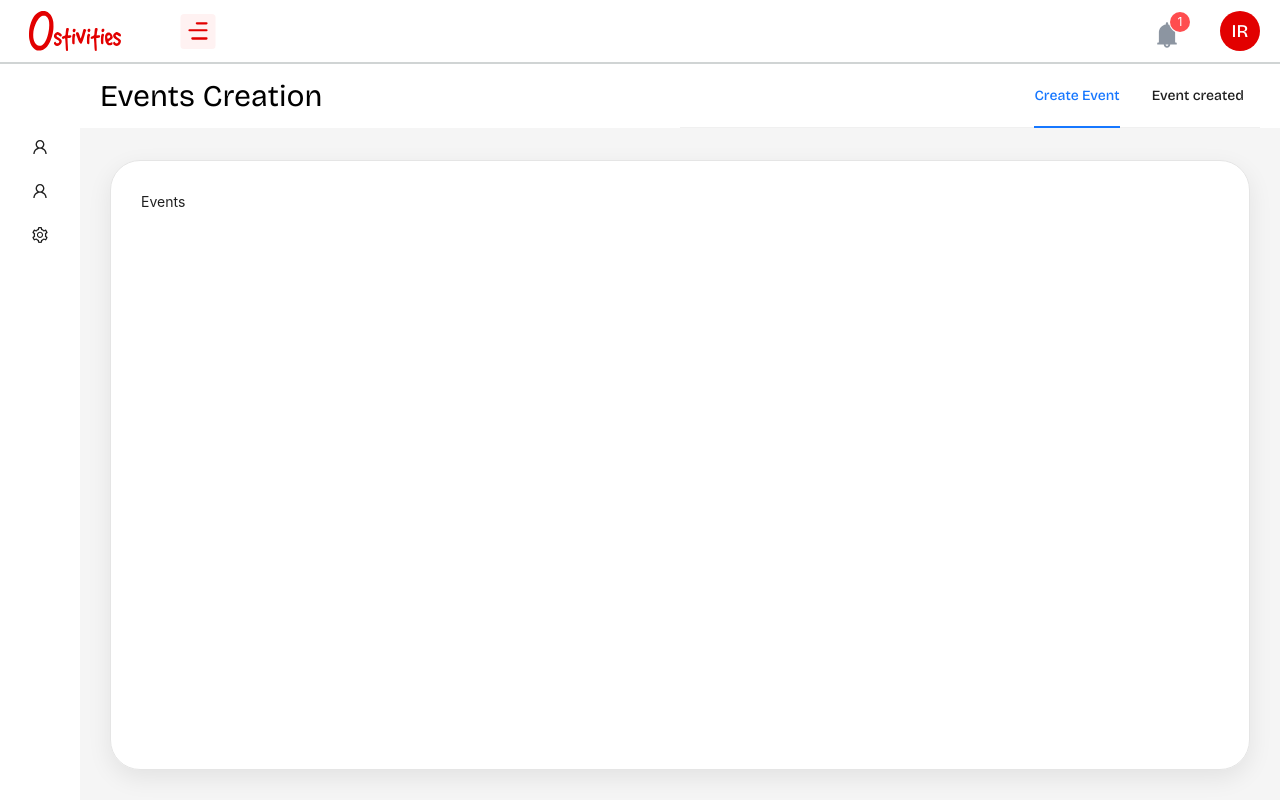
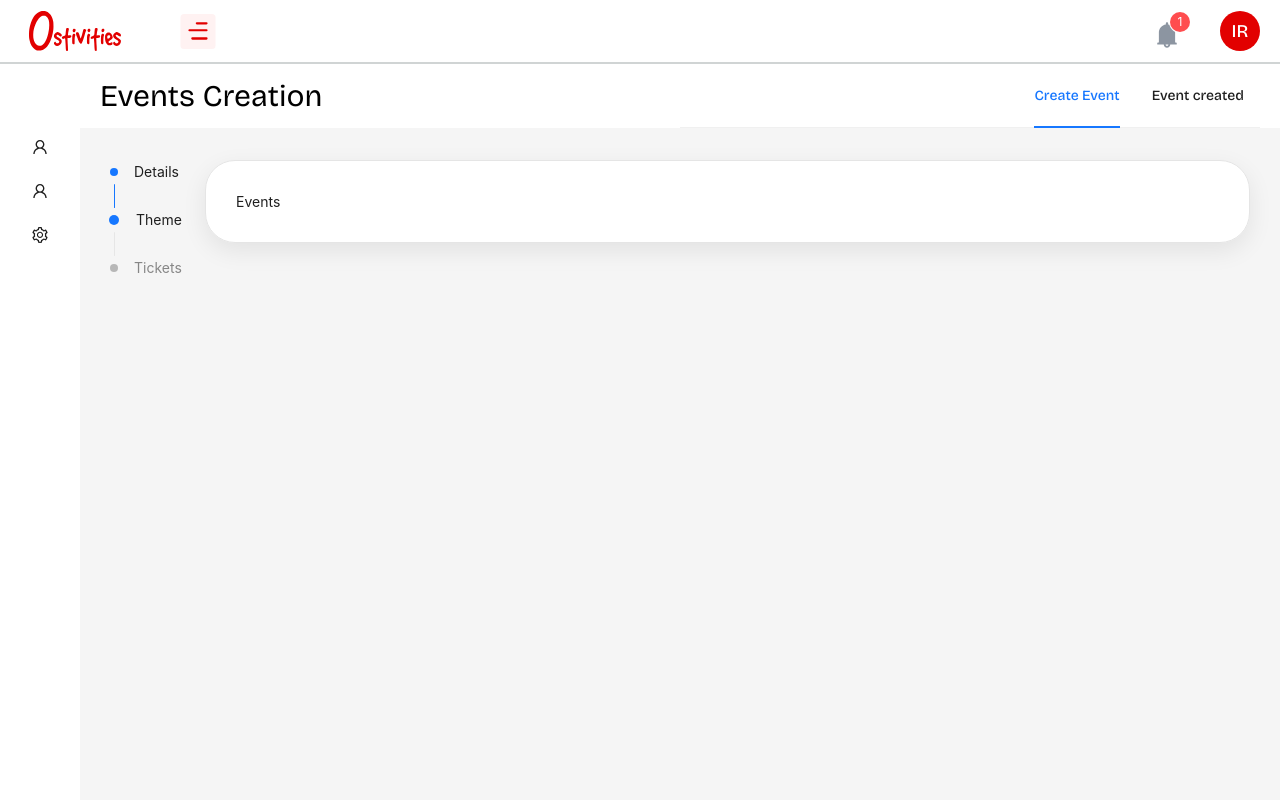
Before and after one commit to Ostivities/ostivities-web, a Next.js app: page /Dashboard/events in a window 1280 px wide. Built offline with nearby package versions, Linux system fonts and the light colour scheme.

Commit message:
menu, event creation

```diff
--- a/app/components/DashboardLayout/DashboardLayout.tsx
+++ b/app/components/DashboardLayout/DashboardLayout.tsx
@@ -4,7 +4,16 @@ import Hamburger from "@/public/hamburger.svg";
 import OwanbeLogo from "@/public/owanbe.svg";
 import { BellFilled, SettingOutlined, UserOutlined } from "@ant-design/icons";
 import type { MenuProps } from "antd";
-import { Avatar, Badge, Breadcrumb, Layout, Menu, Space, theme } from "antd";
+import {
+  Avatar,
+  Badge,
+  Breadcrumb,
+  Layout,
+  Menu,
+  Space,
+  Steps,
+  theme,
+} from "antd";
 import Image from "next/image";
 import { useRouter } from "next/navigation";
 import React, { useState } from "react";
@@ -176,6 +185,53 @@ function DashboardLayout({ children, title }: IDashboard): JSX.Element {
 
           <Layout style={{ padding: "0 30px 30px" }}>
             <Breadcrumb style={{ margin: "16px 0" }}></Breadcrumb>
+
+            {title === "Events Creation" ? (
+              <div className="flex flex-row">
+                <div className="w-1/12">
+                  <Steps
+                    progressDot
+                    current={1}
+                    direction="vertical"
+                    items={[
+                      {
+                        title: "Details",
+                        description: "",
+                      },
+                      {
+                        title: "Theme",
+                        description: "",
+                      },
+                      {
+                        title: "Tickets",
+                        description: "",
+                      },
+                    ]}
+                    size="small"
+                  />
+                </div>
+                <div className="w-11/12">
+                  <Content
+                    style={{
+                      padding: 30,
+                      margin: 0,
+                      height: "auto",
+                      // maxHeight: "auto",
+                      overflowY: "scroll",
+                      overflowX: "hidden",
+                      borderRadius: "30px",
+                      border: "1px solid #E5E5E5",
+                      boxShadow: "0px 8px 24px 0px #00000014",
+                      background: "linear-gradient(0deg, #FFFFFF, #FFFFFF)",
+                      maxHeight: "auto",
+                    }}
+                  >
+                    <div>{children}</div>
+                  </Content>
+                </div>
+              </div>
+            ) : (
+              <>
                 <Content
                   style={{
                     padding: 30,
@@ -192,6 +248,8 @@ function DashboardLayout({ children, title }: IDashboard): JSX.Element {
                 >
                   <div>{children}</div>
                 </Content>
+              </>
+            )}
           </Layout>
         </Layout>
       </Layout>
```
Lines whose indentation alone changed are shown as unchanged.
